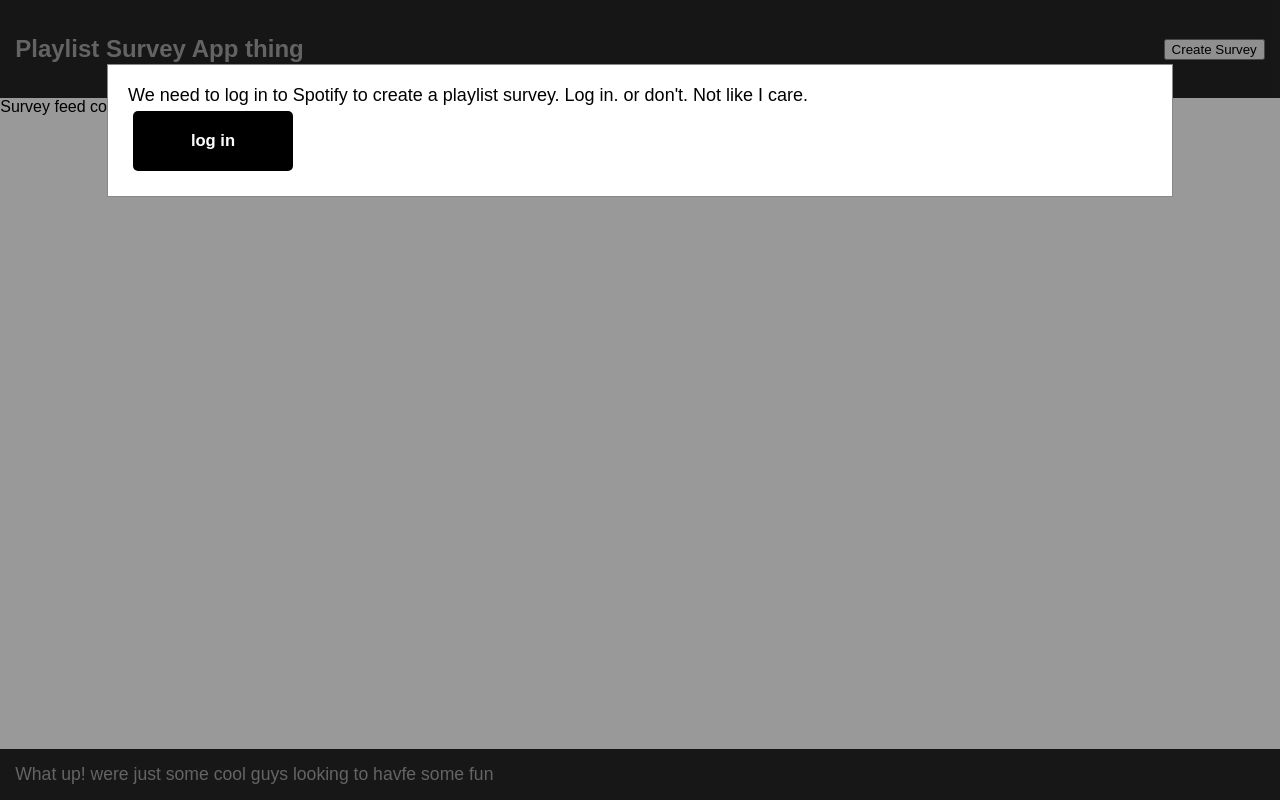
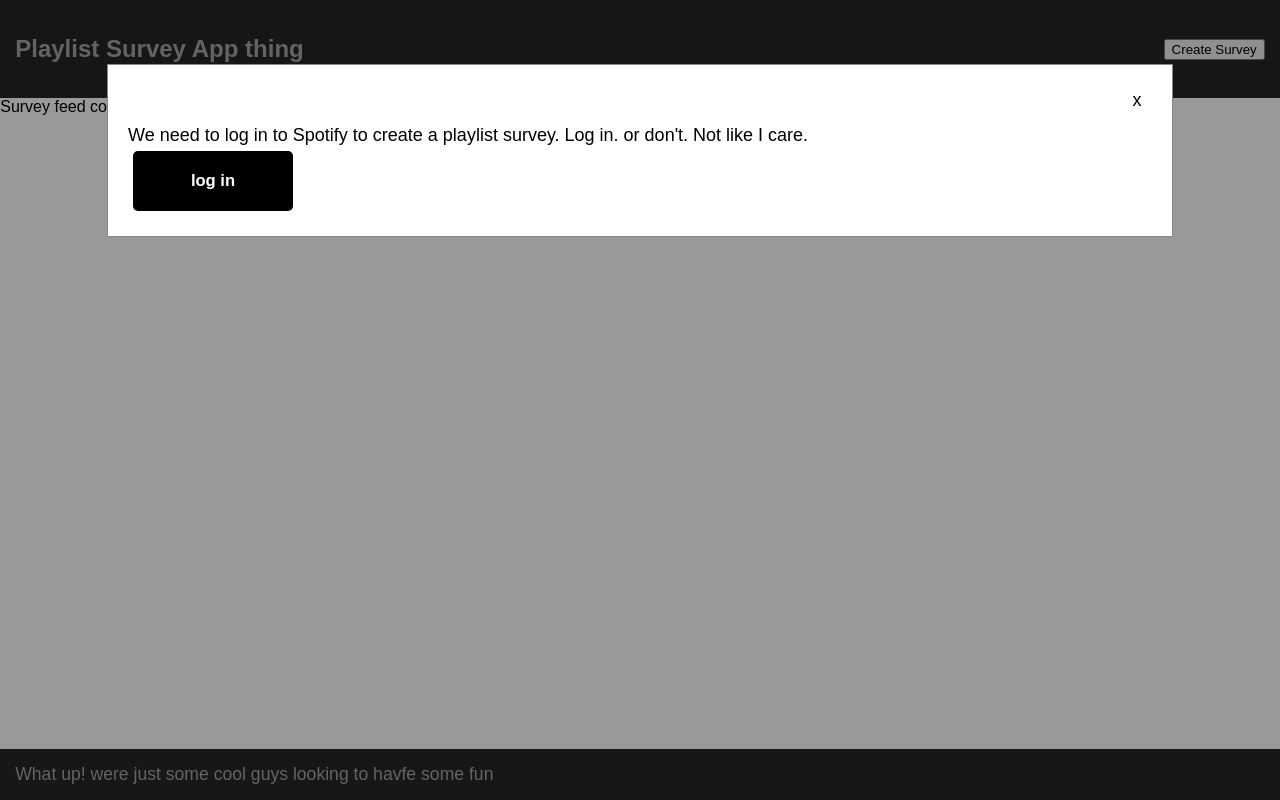
Before and after one commit to samrmay/playlist-survey-client, a React app: page / in a window 1280 px wide. Both pictures are taken after a click on the button "Create Survey". Built offline with nearby package versions, Linux system fonts and the light colour scheme.

Commit message:
add close function to survey modal

```diff
--- a/src/App.jsx
+++ b/src/App.jsx
@@ -39,7 +39,7 @@ class App extends React.Component {
         const {showSurveyModal, userAccessToken, surveyId} = this.state
         return(
             <div className={styles.root}>
-                {showSurveyModal ? <SurveyModal token={userAccessToken}/> : null}
+                {showSurveyModal ? <SurveyModal token={userAccessToken} handleChange={this.handleChange}/> : null}
                 <div>
                     <Header handleChange={this.handleChange}/>
                     <Body surveyId={surveyId}/>
--- /dev/null
+++ b/src/components/SurveyModal/CloseButton/index.jsx
@@ -0,0 +1,29 @@
+import React from 'react'
+import styles from './styles.css'
+
+class CloseButton extends React.Component {
+    constructor(props) {
+        super(props)
+    }
+
+    render() {
+        const {handleClose, width} = this.props
+        const style = {width, height: width}
+
+        return(
+            <div
+                className={styles.buttonContainer}
+                style={style}
+                onClick={handleClose}>
+                x
+            </div>
+        )
+    }
+}
+
+export default CloseButton
+
+CloseButton.defaultProps = {
+    handleClose: () => {},
+    width: 30
+}
--- /dev/null
+++ b/src/components/SurveyModal/CloseButton/styles.css
@@ -0,0 +1,11 @@
+.buttonContainer {
+  cursor: pointer;
+  transition: background-color 0.2s;
+  border-radius: 50%;
+  display: flex;
+  align-items: center;
+  justify-content: center;
+}
+.buttonContainer:hover {
+  background-color: lightgray;
+}
--- a/src/components/SurveyModal/index.jsx
+++ b/src/components/SurveyModal/index.jsx
@@ -1,6 +1,7 @@
 import React from 'react'
 import LoginPrompt from './LoginPrompt'
 import CreateSurveyWindow from './CreateSurveyWindow'
+import CloseButton from './CloseButton'
 import {getUserInfo, getUserPlaylists, postSurvey} from '../../services/backend'
 import styles from './styles.css'
 
@@ -20,6 +21,7 @@ class SurveyModal extends React.Component {
         this.handleChange = this.handleChange.bind(this)
         this.handleSurveyPost = this.handleSurveyPost.bind(this)
         this.goToSurvey = this.goToSurvey.bind(this)
+        this.handleClose = this.handleClose.bind(this)
     }
 
     async componentDidMount() {
@@ -38,6 +40,10 @@ class SurveyModal extends React.Component {
 
     handleChange(name, value) {
         this.setState({[name]: value})
+    }
+
+    handleClose() {
+        this.props.handleChange('showSurveyModal', false)
     }
 
     async handleSurveyPost() {
@@ -61,7 +67,6 @@ class SurveyModal extends React.Component {
     }
 
     render() {
-        // Add close x in top left eventually
         const {token} = this.props
         const {
             userPlaylists,
@@ -85,6 +90,7 @@ class SurveyModal extends React.Component {
             return(
                 <div className={styles.modalContainer}>
                     <div className={styles.modalWindow}>
+                        <div className={styles.closeContainer}><CloseButton handleClose={this.handleClose}/></div>
                         {token ?
                             <div>Survey Owner: {displayName}
                                 <CreateSurveyWindow
--- a/src/components/SurveyModal/styles.css
+++ b/src/components/SurveyModal/styles.css
@@ -18,6 +18,11 @@
   font-size: large;
   color: black;
 }
+.closeContainer {
+  display: flex;
+  justify-content: flex-end;
+  padding: 0px 0px 10px 0px;
+}
 .buttonContainer {
   display: flex;
   justify-content: space-between;
```
